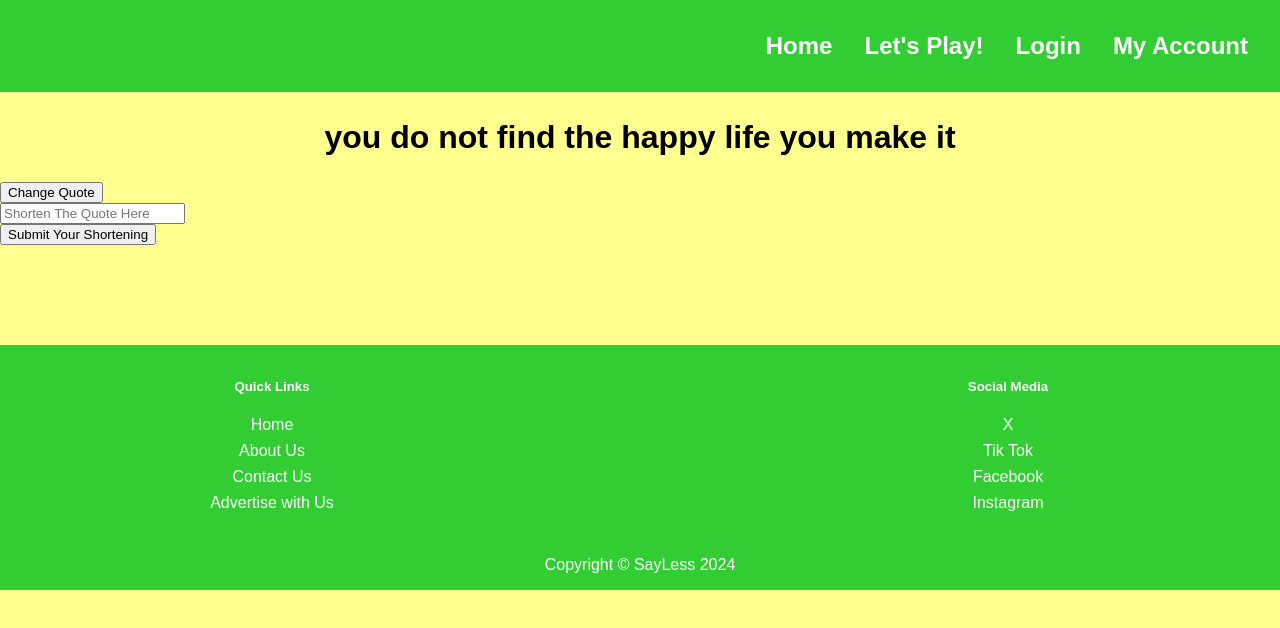
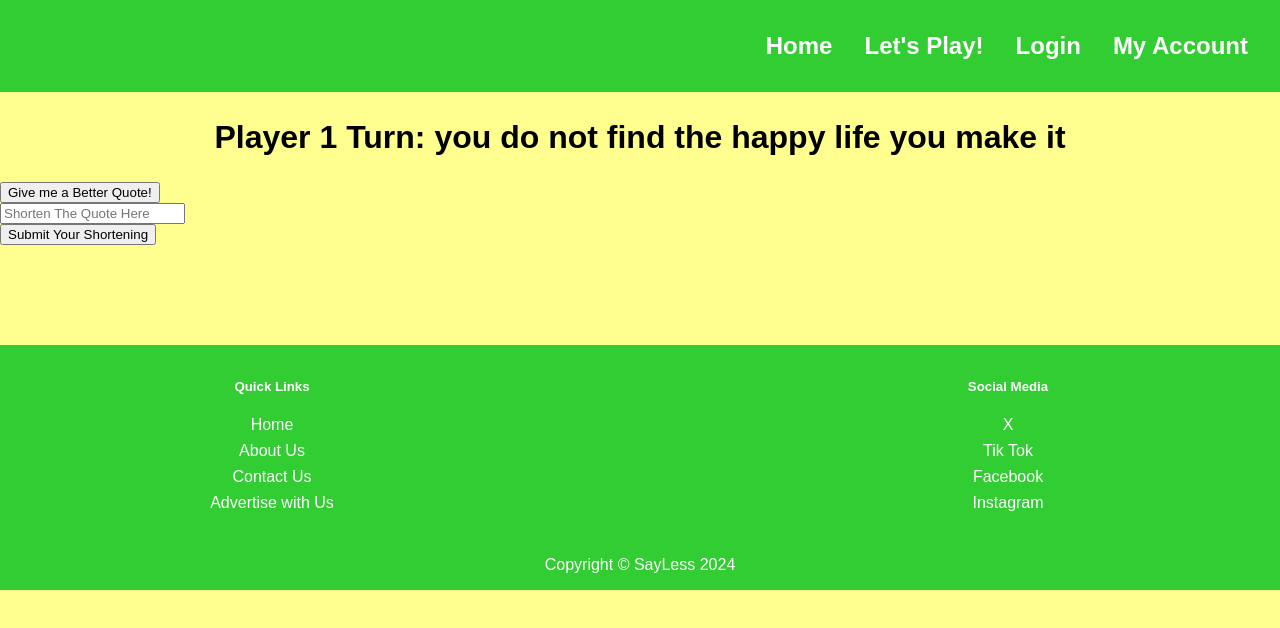
Before and after one commit to sudosurmrf/SayLess_TEST, a React (Vite) app: page /game in a window 1280 px wide. Shown: the top 628 px of the page. Built offline with nearby package versions, Linux system fonts and the light colour scheme; no server answers.

Commit message:
added showGameResult state, ternary wrapping the player turns, added supporting functionality to p2 button to go to result screen. Also added a state to track win/lose

```diff
--- a/src/components/Game.jsx
+++ b/src/components/Game.jsx
@@ -11,6 +11,8 @@ const Game = () => {
   const [showPlayerOneTurn, setPlayerOneTurn] = useState(true);
   const [playerOneInput, setPlayerOneInput] = useState("");
   const [playerTwoInput, setPlayerTwoInput] = useState("");
+  const [showGameResult, setShowGameResult] = useState(false);
+  const [winOrLose, setWinOrLose] = useState("");
 
   useEffect(()=>{
     setAllQuotes(famousQuotes)
@@ -22,13 +24,17 @@ const Game = () => {
       setPlayerOneTurn(false);
     });
 
-    // more functionality will be added to each of these
+
     socket.on("p2won", ({ data }) =>{
       setPlayerTwoInput(data.playerTwoInput);
+      setWinOrLose("You won.")
+      setShowGameResult(true);
     });
 
     socket.on("p2lose", ({ data }) =>{
       setPlayerTwoInput(data.playerTwoInput);
+      setShowGameResult(true);
+      setWinOrLose('Sorry, better luck next time.')
     });
 
   },[allQuotes])
@@ -48,18 +54,27 @@ const Game = () => {
 
   return (
     <>
-    { showPlayerOneTurn ?
+    { showGameResult ?
         <>
-      <h2> {quote} </h2>
-      <button onClick={() => {setQuote(getRandomQuote(allQuotes))}} type="button">Change Quote</button> <br />
+          <h1> The Original Quote was `{quote}`</h1> <br />
+          <h3>  Player 1 shortened it to `{playerOneInput}`. <br />
+              Player 2 guessed `{playerTwoInput}`. <br />
+            {winOrLose}
+          </h3> <br />
+        </>
+      :
+        showPlayerOneTurn ?
+          <>
+            <h2> Player 1 Turn: {quote} </h2>
+            <button onClick={() => {setQuote(getRandomQuote(allQuotes))}} type="button">Give me a Better Quote!</button> <br />
             <form>
-        <input value={playerOneInput} onChange={(event) => setPlayerOneInput(event.target.value)} type="text" placeholder="Shorten The Quote Here" required /> <br />
+              <input value={playerOneInput} minLength="5" onChange={(event) => setPlayerOneInput(event.target.value)} type="text" placeholder="Shorten The Quote Here" required /> <br />
               <button onClick={() => {playerOneTurnOver()}} type="button">Submit Your Shortening</button>
             </form>
           </>
         :
           <>
-      <h2>{playerOneInput}</h2>
+            <h2> Player 2 Turn: {playerOneInput} </h2>
             <form>
               <input value={playerTwoInput} onChange={(event) => setPlayerTwoInput(event.target.value)} type="text" placeholder="Guess the Original Quote" required /> <br />
           <button onClick={() => {playerTwoTurnOver()}} type="button"> Submit Your Guess</button>
```
Lines whose indentation alone changed are shown as unchanged.
